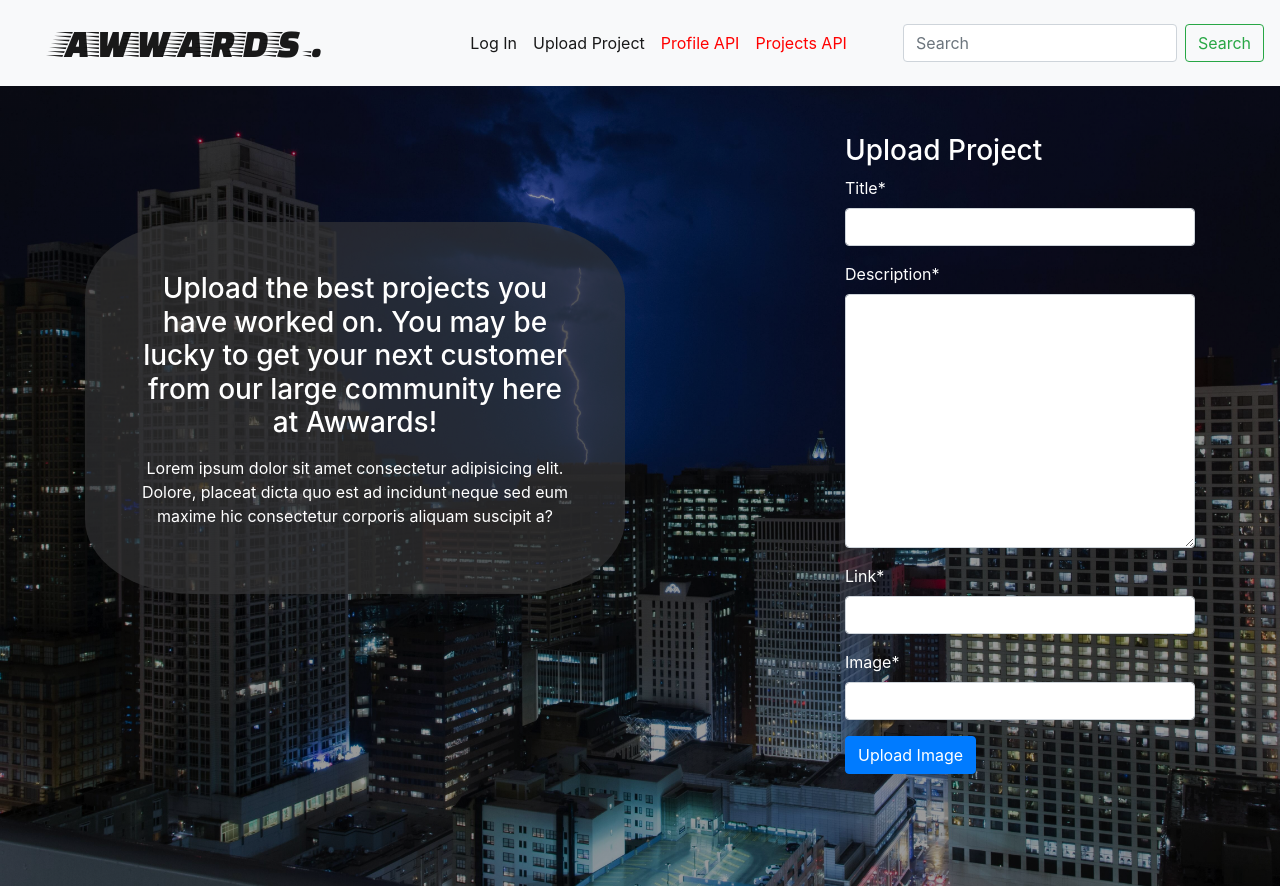
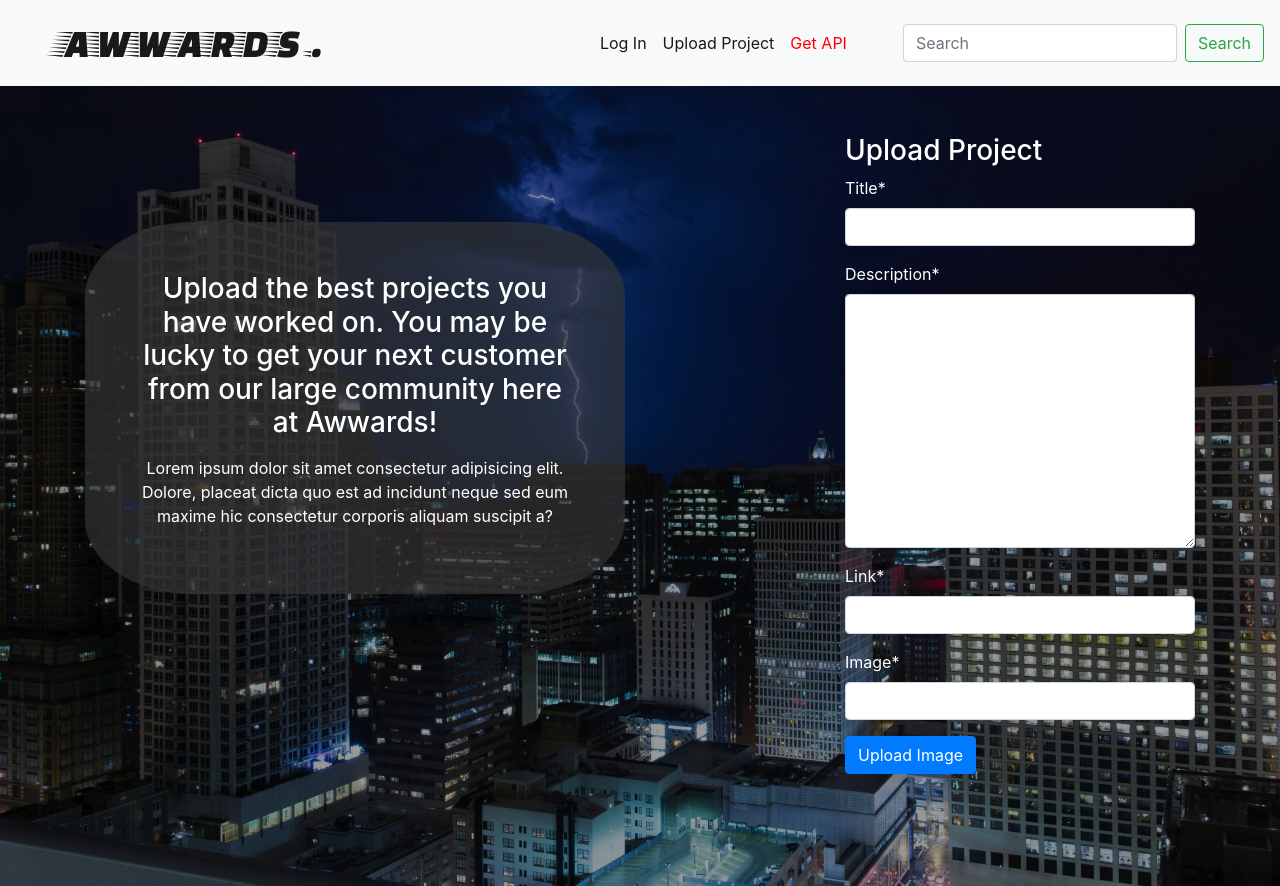
Before and after one commit to Andy3643/Awwards-clone, a Django app: page /upload/ in a window 1280 px wide. Run offline with Django 4.2, Linux system fonts and the light colour scheme; the visitor is signed in with stand-in values (Sample User, id 1); parts of the project's set-up code (start-up, migrations or seed data) failed here and were passed over; some libraries are stand-ins or nearby versions; some web fonts are replaced.

Commit message:
ft:add get API button

```diff
--- a/myapp/templates/navbar2.html
+++ b/myapp/templates/navbar2.html
@@ -16,11 +16,9 @@
         <li class="nav-item active">
           <a class="nav-link" href="{% url 'upload_project' %}">Upload Project <span class="sr-only">(current)</span></a>
         </li>
+
         <li class="nav-item active">
-          <a class="nav-link" style="color: red;" href="profile-api/">Profile API<span class="sr-only">(current)</span></a>
-        </li>
-        <li class="nav-item active">
-          <a class="nav-link" style="color: red;" href="project-api/">Projects API<span class="sr-only">(current)</span></a>
+          <a class="nav-link" style="color: red;" href="project-api/">Get API<span class="sr-only">(current)</span></a>
         </li>
 
       </ul>
```
